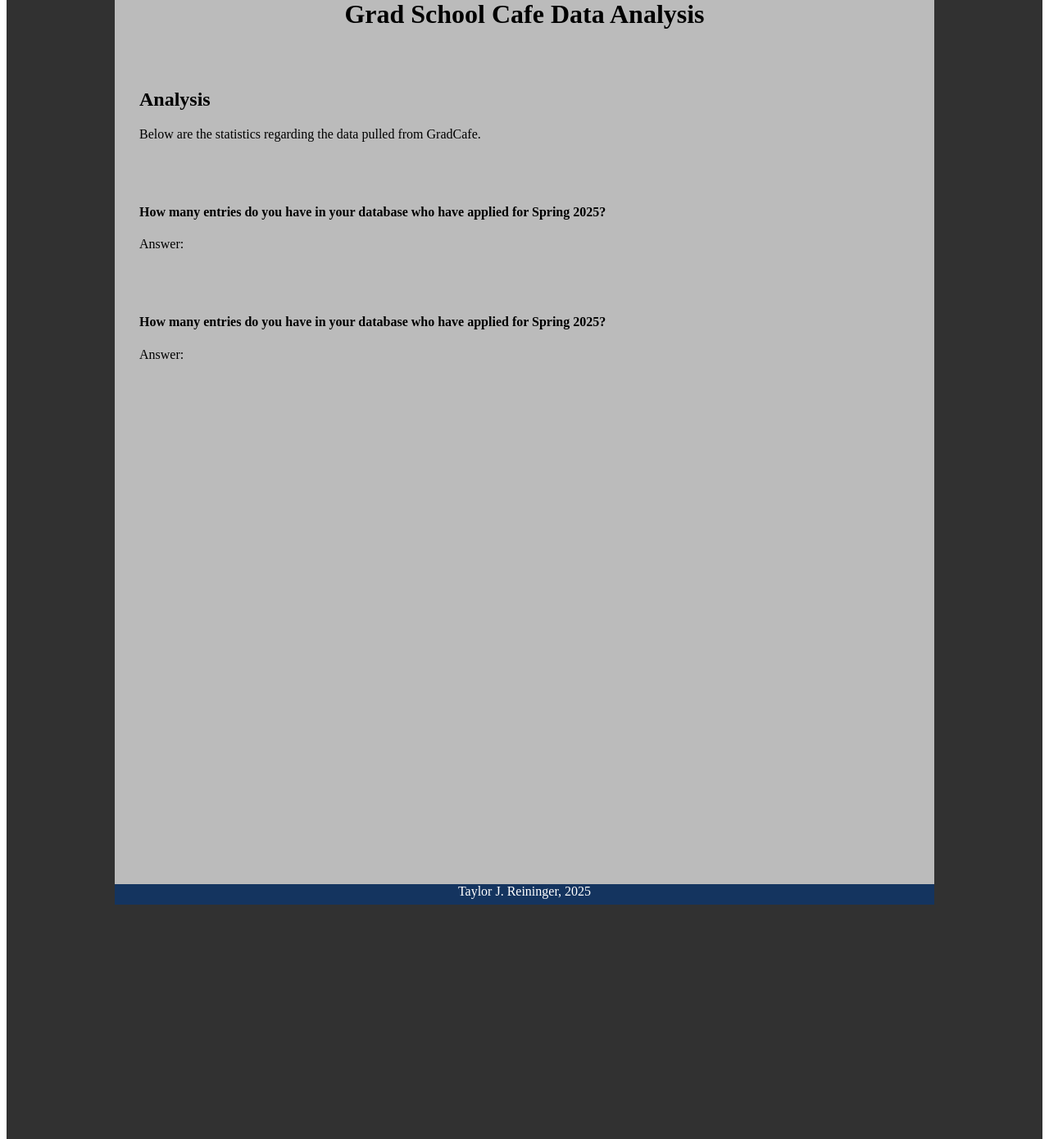
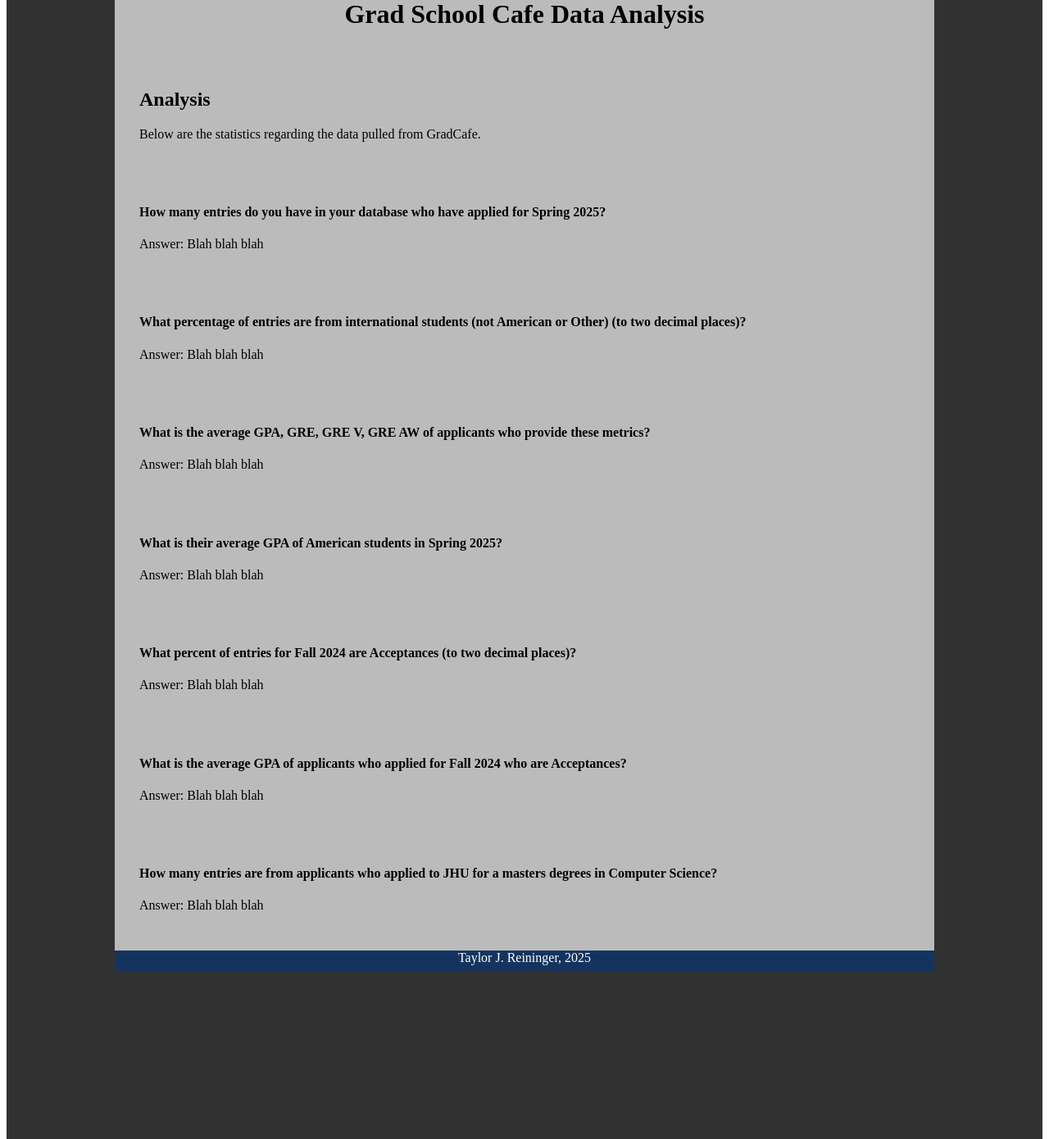
Before and after one commit to TaylorReininger/jhu_software_concepts, a Flask app: page / in a window 1280 px wide. Shown: the part 90-1480 px from the top of the page at 82% size. Run offline with Flask 3, Linux system fonts and the light colour scheme.

Commit message:
Added dynamic variables to webpage.

```diff
--- a/module_3/app.py
+++ b/module_3/app.py
@@ -12,7 +12,14 @@ web_app = Flask(__name__)
 # Custom function to display web content (can use HTML syntax here if desired)
 def index():
     # This is my landing page
-    return render_template('index.html', curr_page='index')
+    return render_template('index.html',
+        ans1 = 'Blah blah blah',
+        ans2 = 'Blah blah blah',
+        ans3 = 'Blah blah blah',
+        ans4 = 'Blah blah blah',
+        ans5 = 'Blah blah blah',
+        ans6 = 'Blah blah blah',
+        ans7 = 'Blah blah blah')
 
 
 # Run the webapp with appropriate IP and port values
--- a/module_3/templates/index.html
+++ b/module_3/templates/index.html
@@ -29,17 +29,58 @@
 
         <h4>How many entries do you have in your database who have applied for Spring 2025?</h4>
 
-        <p>Answer: </p>
+        <p>Answer: {{ans1}}</p>
 
     </div>
 
     <div class="float-child">
 
-        <h4>How many entries do you have in your database who have applied for Spring 2025?</h4>
+        <h4>What percentage of entries are from international students (not American or Other) (to two decimal places)?</h4>
 
-        <p>Answer: </p>
+        <p>Answer: {{ans2}}</p>
 
     </div>
+
+    <div class="float-child">
+
+        <h4>What is the average GPA, GRE, GRE V, GRE AW of applicants who provide these metrics?</h4>
+
+        <p>Answer: {{ans3}}</p>
+
+    </div>
+
+    <div class="float-child">
+
+        <h4>What is their average GPA of American students in Spring 2025?</h4>
+
+        <p>Answer: {{ans4}}</p>
+
+    </div>
+
+    <div class="float-child">
+
+        <h4>What percent of entries for Fall 2024 are Acceptances (to two decimal places)?</h4>
+
+        <p>Answer: {{ans5}}</p>
+
+    </div>
+
+    <div class="float-child">
+
+        <h4>What is the average GPA of applicants who applied for Fall 2024 who are Acceptances?</h4>
+
+        <p>Answer: {{ans6}}</p>
+
+    </div>
+
+    <div class="float-child">
+
+        <h4>How many entries are from applicants who applied to JHU for a masters degrees in Computer Science?</h4>
+
+        <p>Answer: {{ans7}}</p>
+
+    </div>
+
 
 
 </div>
```
